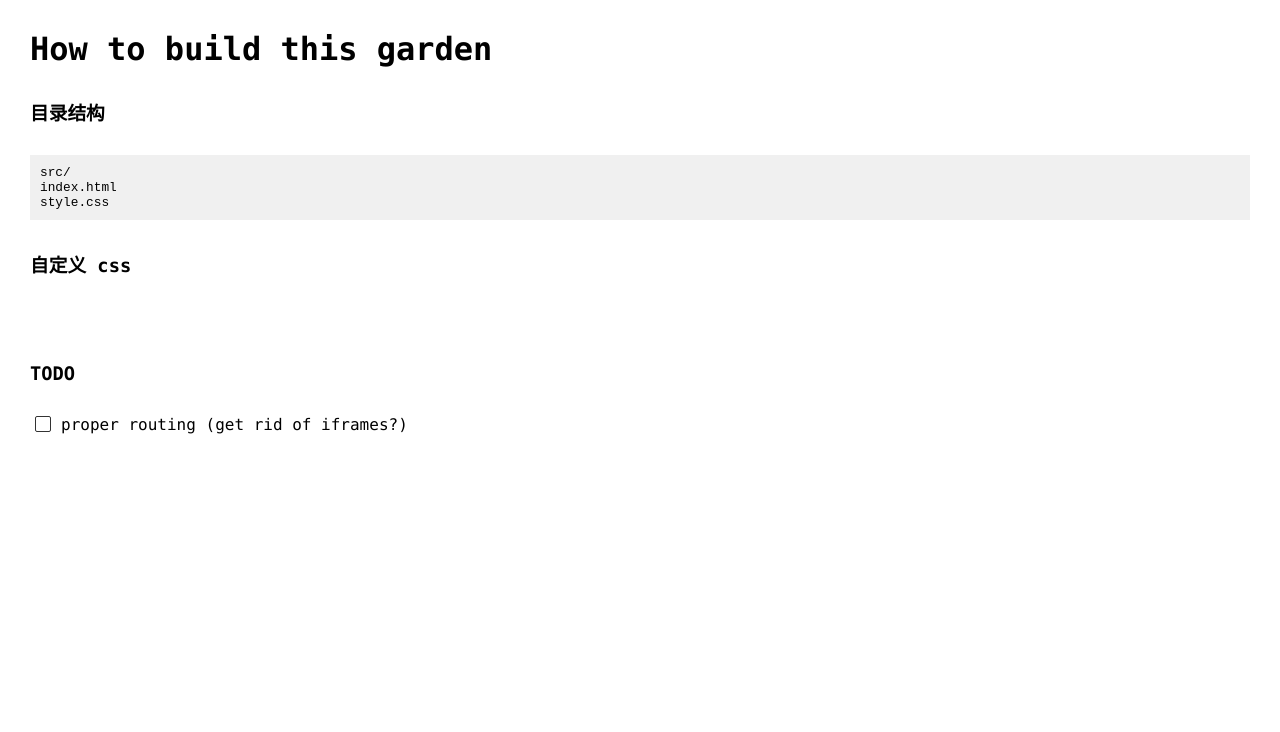
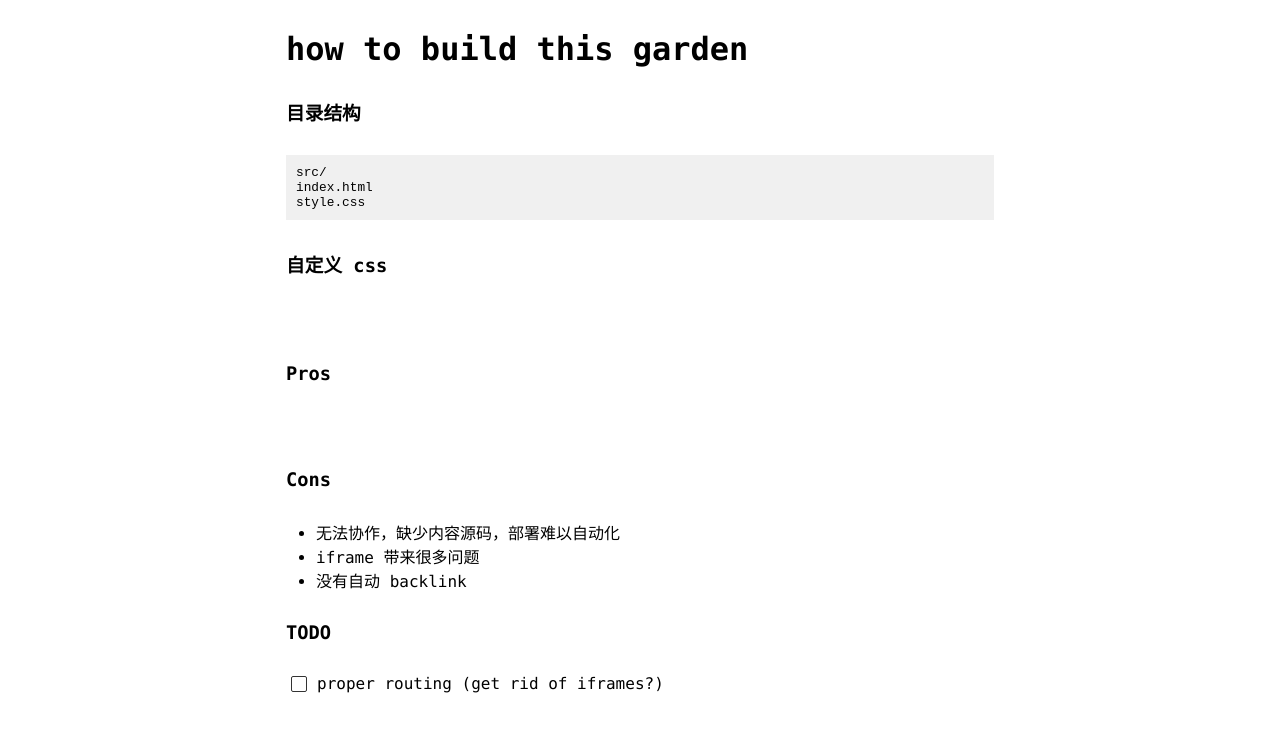
Before and after one commit to idelem/trilium-garden, a plain HTML site: page Garden/trilium/how to build this garden.html in a window 1280 px wide. Drawn offline with Linux system fonts and the light colour scheme.

Commit message:
new index

```diff
--- a/Garden/trilium/how to build this garden.html
+++ b/Garden/trilium/how to build this garden.html
@@ -6,12 +6,22 @@
   </head>
 
   <body>
-    <h1>How to build this garden</h1>
+     <h1>how to build this garden</h1>
+
+
     <h3>目录结构</h3><pre><code class="language-text-plain">src/
 index.html
 style.css</code></pre>
     <h3>自定义 css</h3>
     <p>&nbsp;</p>
+    <h3>Pros</h3>
+    <p>&nbsp;</p>
+    <h3>Cons</h3>
+    <ul>
+      <li>无法协作，缺少内容源码，部署难以自动化</li>
+      <li>iframe 带来很多问题</li>
+      <li>没有自动 backlink</li>
+    </ul>
     <h3>TODO</h3>
     <ul class="todo-list">
       <li>
--- a/style.css
+++ b/style.css
@@ -339,7 +339,7 @@
 /* https://github.com/XXIIVV/oscean/blob/master/links/main.css */
 
 * { margin:0;padding:0;box-sizing:border-box;text-decoration:none;color:black }
-body { padding:30px;font-family:"consolas", "Inconsolata", monospace;font-size:16px }
+body { padding:30px;font-family:"consolas", "Inconsolata", monospace;font-size:16px; max-width: 768px; margin: auto;}
 body > * { margin-bottom:30px }
 body > * > * { margin-bottom:30px }
 table td, table th { vertical-align:top;padding:2.5px 5px }
@@ -356,6 +356,7 @@ h2 { max-width:400px }
 h4 { font-style: italic;font-weight: normal }
 ul, main ol { margin: 0 30px 30px 30px }
 ul ul { margin-bottom:0 }
+ul li { margin-bottom:0 }
 p { line-height:160% }
 a:hover, ::selection { background-color:#000;color:#fff;text-decoration:none }
 a[href^="http"]:before { content:"" }
```
Also changed, not shown: index.html (+19 -11 lines), navigation.html (deleted, +0 -23 lines).
